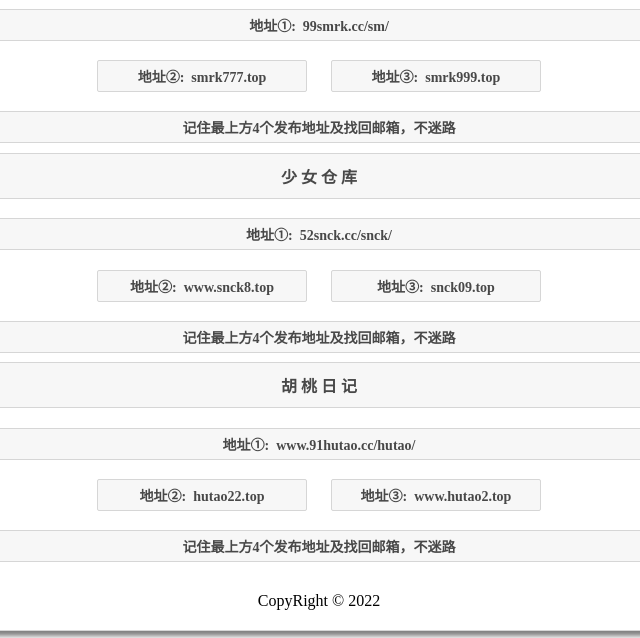
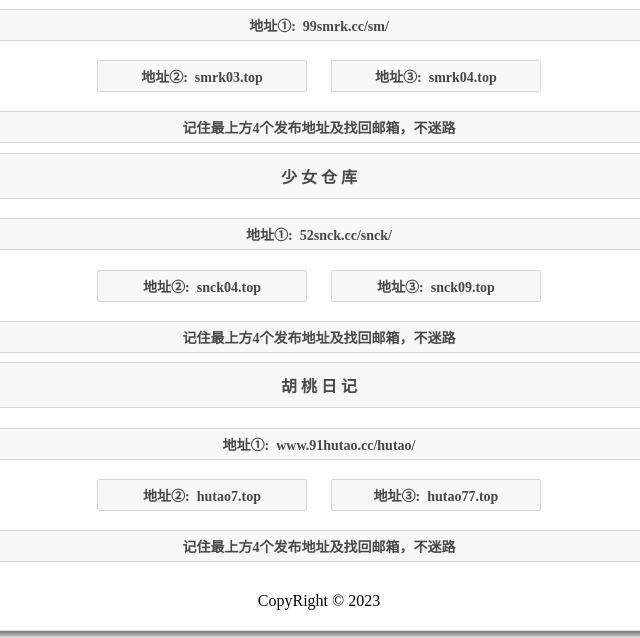
Before and after one commit to 91bibei/91bibei.github.io, a plain HTML site: page index.html in a window 1280 px wide. Shown: the part 302-940 px from the top of the page, 321-961 px from the left. Drawn offline with Linux system fonts and the light colour scheme.

Commit message:
Add files via upload

```diff
--- a/index.html
+++ b/index.html
@@ -45,20 +45,20 @@ a,a:active,a:hover,a:link,a:visited{color:#484848;text-decoration:none}
 	<div class="goto-1" style="width: 95%;"><a href="javascript:;" target="_self">地址找回邮箱：bibeidizhi@gmail.com</a></div>
 	<div class="title">神 秘 入 口</div>
 	<div class="goto-1" style="width: 95%;"><a href="https://99smrk.cc/sm/" target="_blank">地址①:&nbsp;&nbsp;99smrk.cc/sm/</a></div>
-	<div class="goto-1"><a rel="external nofollow" href="https://smrk777.top" target="_blank">地址②:&nbsp;&nbsp;smrk777.top</a></div>
-	<div class="goto-1"><a rel="external nofollow" href="https://smrk999.top" target="_blank">地址③:&nbsp;&nbsp;smrk999.top</a></div>
+	<div class="goto-1"><a rel="external nofollow" href="https://smrk03.top" target="_blank">地址②:&nbsp;&nbsp;smrk03.top</a></div>
+	<div class="goto-1"><a rel="external nofollow" href="https://smrk04.top" target="_blank">地址③:&nbsp;&nbsp;smrk04.top</a></div>
 	<div class="goto-1" style="width: 95%;"><a href="javascript:;" target="_self">记住最上方4个发布地址及找回邮箱，不迷路</a></div>
 	<div class="title">少 女 仓 库</div>
 	<div class="goto-1" style="width: 95%;"><a href="https://52snck.cc/snck/" target="_blank">地址①:&nbsp;&nbsp;52snck.cc/snck/</a></div>
-	<div class="goto-1"><a rel="external nofollow" href="https://www.snck8.top" target="_blank">地址②:&nbsp;&nbsp;www.snck8.top</a></div>
+	<div class="goto-1"><a rel="external nofollow" href="https://snck04.top" target="_blank">地址②:&nbsp;&nbsp;snck04.top</a></div>
 	<div class="goto-1"><a rel="external nofollow" href="https://snck09.top" target="_blank">地址③:&nbsp;&nbsp;snck09.top</a></div>
 	<div class="goto-1" style="width: 95%;"><a href="javascript:;" target="_self">记住最上方4个发布地址及找回邮箱，不迷路</a></div>
 	<div class="title">胡 桃 日 记</div>
 	<div class="goto-1" style="width: 95%;"><a href="https://www.91hutao.cc/hutao/" target="_blank">地址①:&nbsp;&nbsp;www.91hutao.cc/hutao/</a></div>
-	<div class="goto-1"><a rel="external nofollow" href="https://hutao22.top" target="_blank">地址②:&nbsp;&nbsp;hutao22.top</a></div>
-	<div class="goto-1"><a rel="external nofollow" href="https://www.hutao2.top" target="_blank">地址③:&nbsp;&nbsp;www.hutao2.top</a></div>
+	<div class="goto-1"><a rel="external nofollow" href="https://hutao7.top" target="_blank">地址②:&nbsp;&nbsp;hutao7.top</a></div>
+	<div class="goto-1"><a rel="external nofollow" href="https://hutao77.top" target="_blank">地址③:&nbsp;&nbsp;hutao77.top</a></div>
 	<div class="goto-1" style="width: 95%;"><a href="javascript:;" target="_self">记住最上方4个发布地址及找回邮箱，不迷路</a></div>
-	<div style="font-size:16px; text-align:center; margin-top:20px; margin-bottom:10px;">CopyRight © 2022</div>
+	<div style="font-size:16px; text-align:center; margin-top:20px; margin-bottom:10px;">CopyRight © 2023</div>
     <div id="histats_counter"></div>
 </div>
 </body>
```
